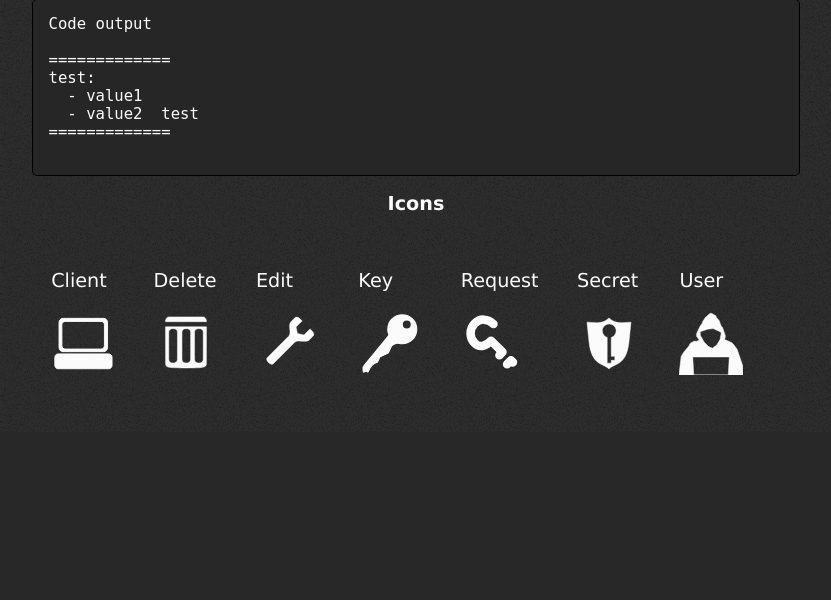
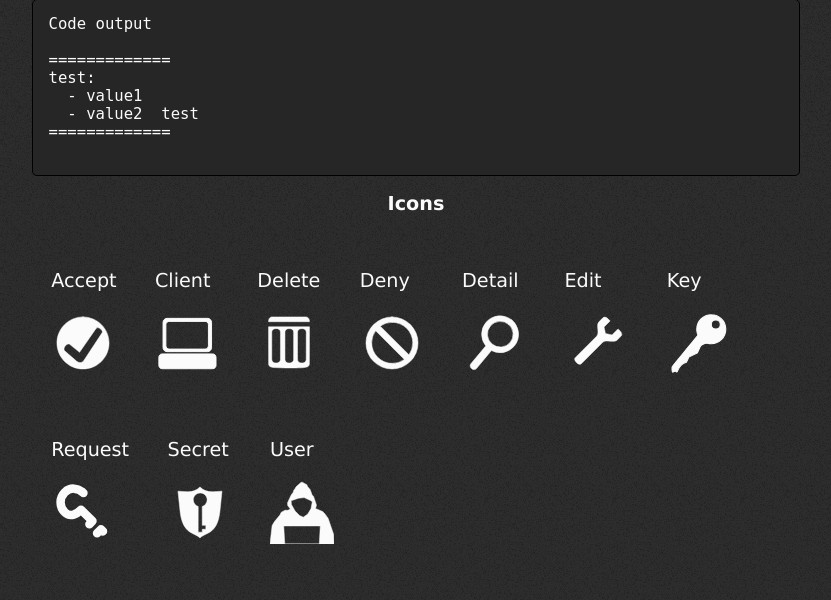
Before and after one commit to kalehmann/unlocked-server, a Symfony app: template templates/hello.html.twig in a window 1280 px wide. Shown: the part 529-1129 px from the top of the page, without its empty margins (224-1055 px from the left). Before the commit the page ends 904 px from the top, so only its background shows below. Run offline with Twig, Linux system fonts and the light colour scheme; the template is opened without the code that fills it, so the values that code supplies are empty; style sheets or scripts are compiled from the project's sources; some libraries are stand-ins or nearby versions.

Commit message:
feat: More icons

```diff
--- a/assets/style/icons.scss
+++ b/assets/style/icons.scss
@@ -1,4 +1,15 @@
-$icon-names: (client, delete, edit, key, request, secret, user);
+$icon-names: (
+    accept,
+    client,
+    delete,
+    deny,
+    detail,
+    edit,
+    key,
+    request,
+    secret,
+    user,
+);
 $icon-sizes: (20, 32, 64, 128);
 
 @each $name in $icon-names {
--- a/templates/hello.html.twig
+++ b/templates/hello.html.twig
@@ -1,6 +1,17 @@
 {% extends 'base.html.twig' %}
 
-{% set icons = ['client', 'delete', 'edit', 'key', 'request', 'secret', 'user'] %}
+{% set icons = [
+    'accept',
+    'client',
+    'delete',
+    'deny',
+    'detail',
+    'edit',
+    'key',
+    'request',
+    'secret',
+    'user',
+] %}
 
 {% block page %}
   <h1>Heading 1</h1>
@@ -41,7 +52,7 @@ test:
   </pre>
 
   <h2>Icons</h2>
-  <div style="display: flex;">
+  <div style="display: flex; flex-wrap: wrap;">
     {% for icon_name in icons %}
     <div style="margin: 1em;">
       <p>{{ icon_name|title }}</p>
```
Also changed, not shown: assets/icon/accept.svg (added), assets/icon/deny.svg (added), assets/icon/detail.svg (added).
